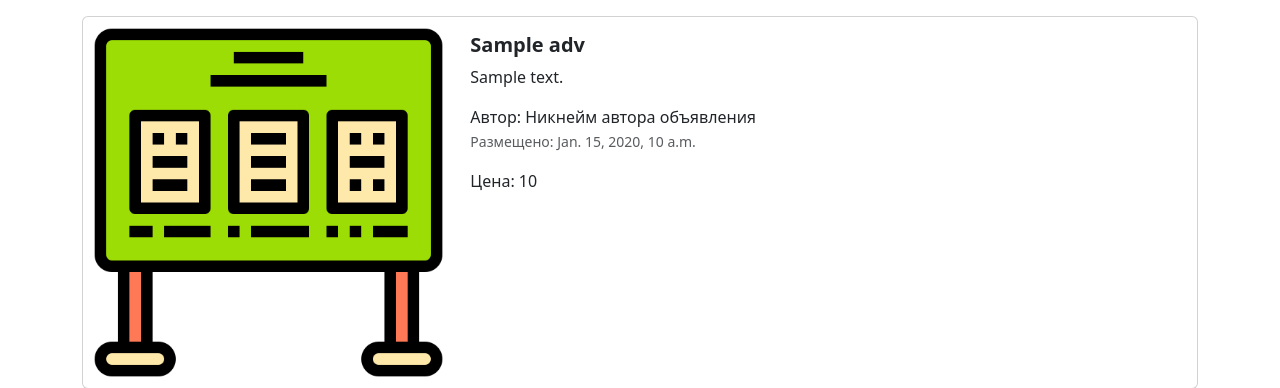
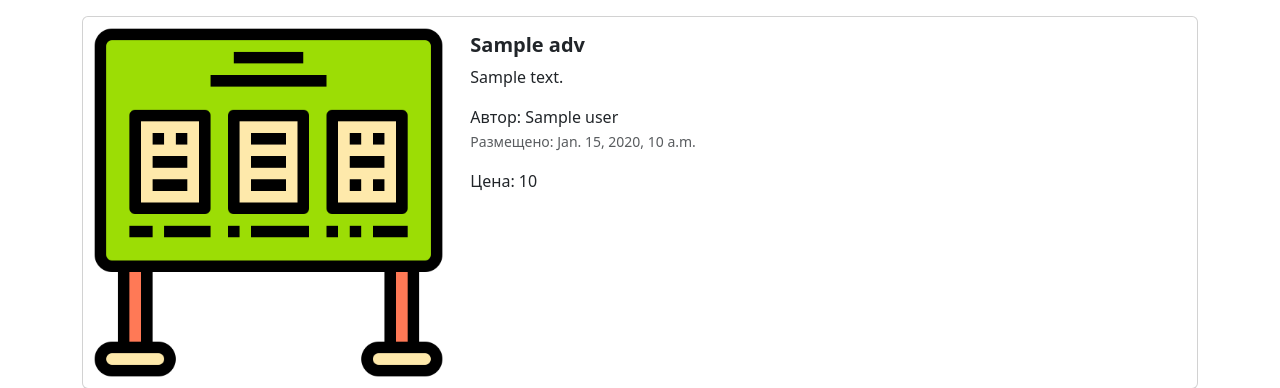
Before and after one commit to z-kirill-z/module_4, a Django app: template lesson4/templates/index.html in a window 1280 px wide. Shown: the part 880-1268 px from the top of the page. Run offline with Django 3.2, Linux system fonts and the light colour scheme; the template is opened without the code that fills it: most values are stand-ins (such as "Sample title", 1, 10 or a date in 2020).

Commit message:
ne ponatki

```diff
--- a/lesson4/templates/index.html
+++ b/lesson4/templates/index.html
@@ -112,7 +112,7 @@
               <p class="card-text">
                 {{ adv.description }}
               </p>
-              <span>Автор: Никнейм автора объявления</span>
+              <span>Автор: {{adv.user}}</span>
               <p class="card-text"><small class="text-muted">Размещено: {{ adv.created_at }}</small></p>
               <span>Цена: {{ adv.price }}</span>
             </a>
```
